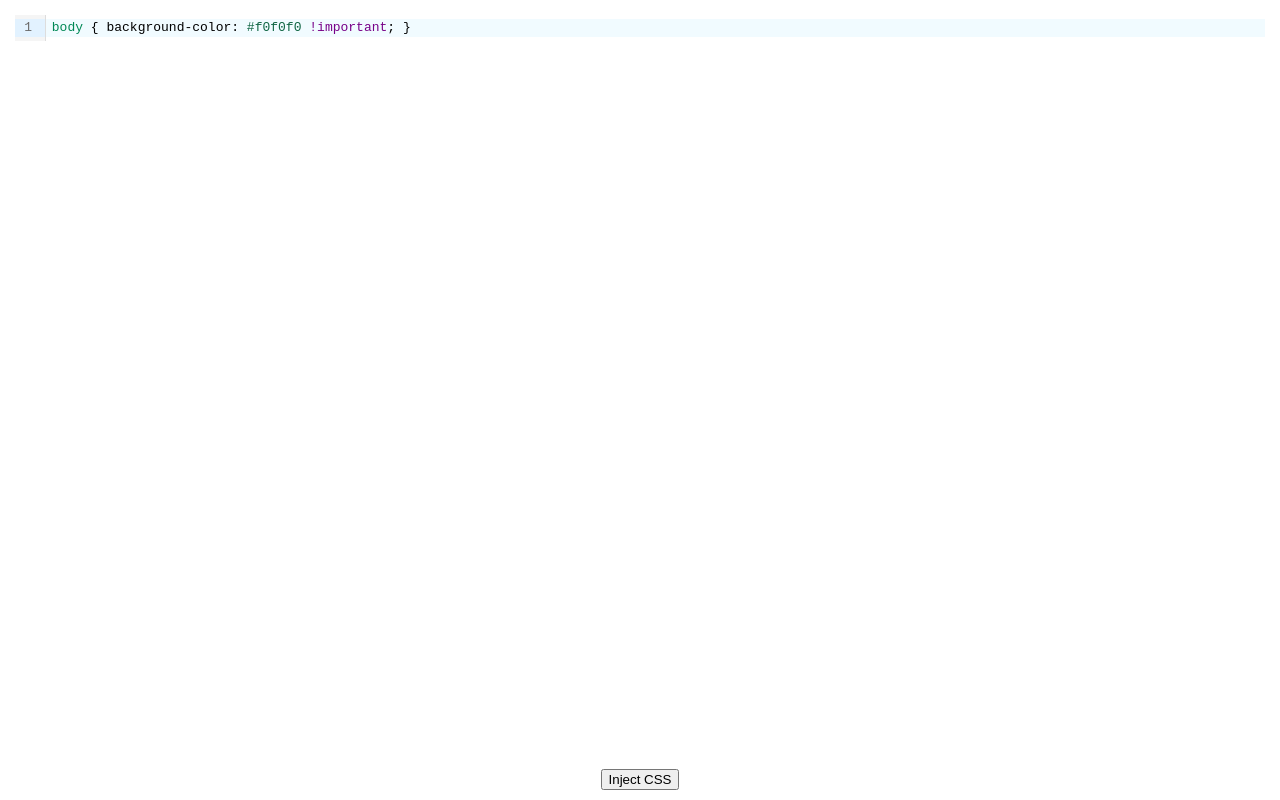
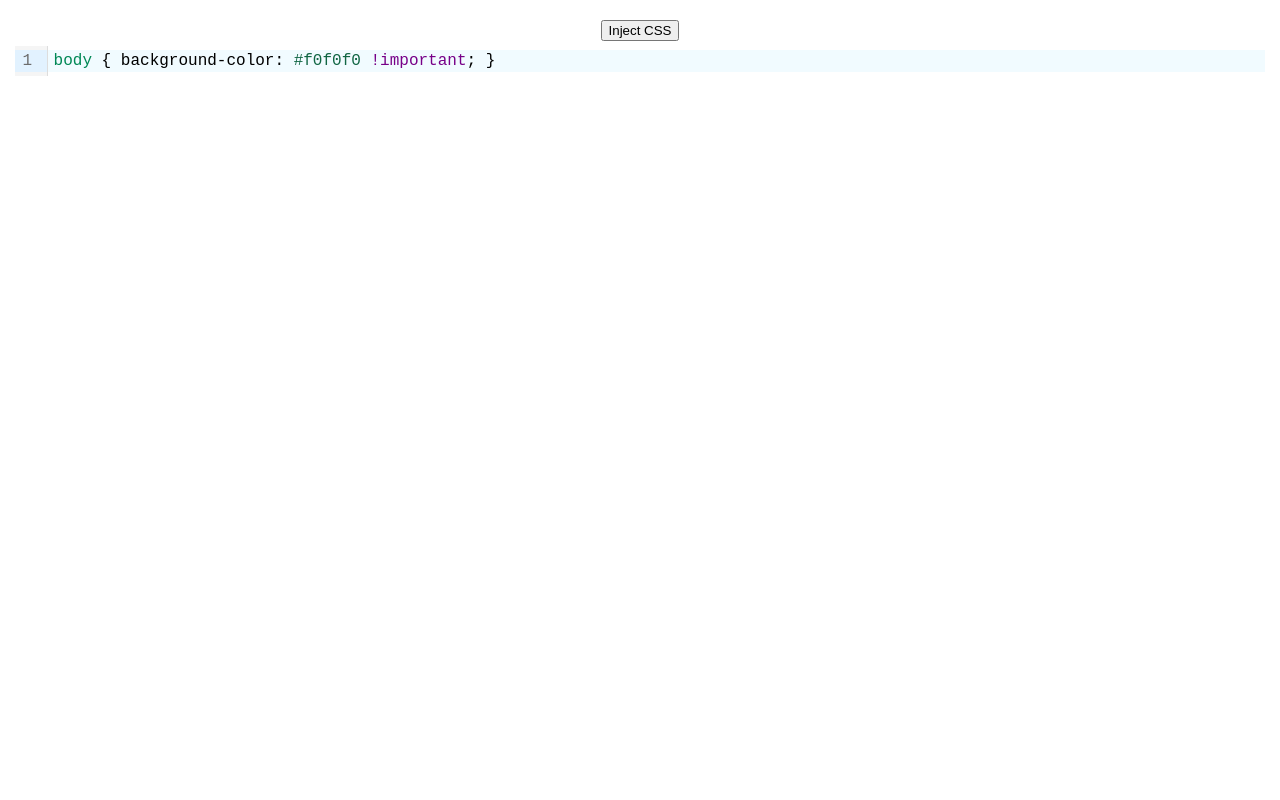
Before and after one commit to Ace-Chrono/Webify-Extension, a website with bundled scripts: page src/code.html in a window 1280 px wide. Built offline with nearby package versions, Linux system fonts and the light colour scheme.

Commit message:
Code editor visual fixes

```diff
--- a/src/code.css
+++ b/src/code.css
@@ -7,6 +7,10 @@ body {
     margin: 0;
     padding: 10px;
     box-sizing: border-box;
+}
+
+.cm-editor {
+    font-size: 16px;
 }
 
 /* Container for the textarea and line numbers */
--- a/src/code.html
+++ b/src/code.html
@@ -8,7 +8,7 @@
     <link href="code.css" rel="stylesheet" type="text/css" />
 </head>
 <body>
+    <button id="inject_button">Inject CSS</button>
     <div id="cssEditor"></div>
-    <button id="inject_button">Inject CSS</button>
 </body>
 </html>
```
